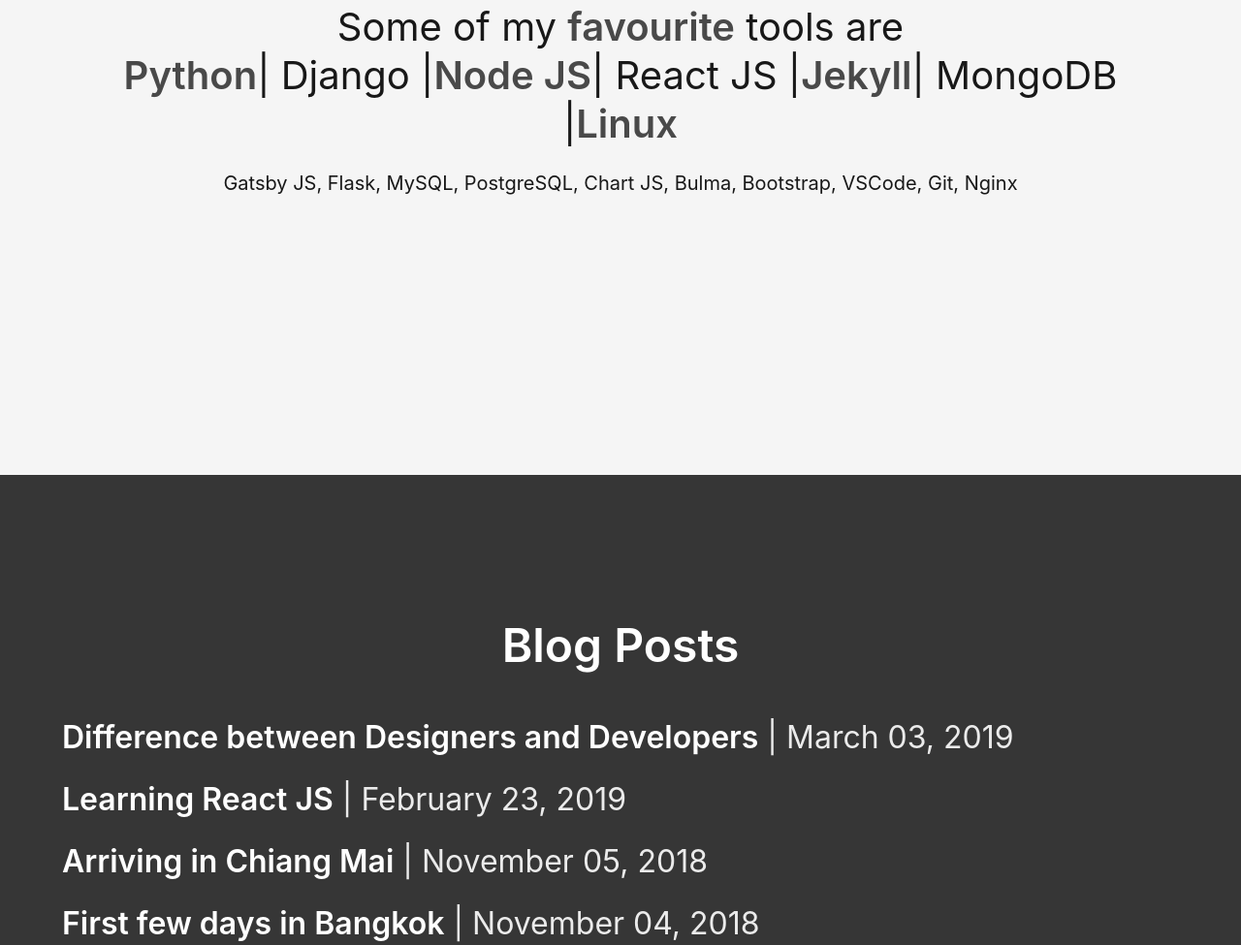
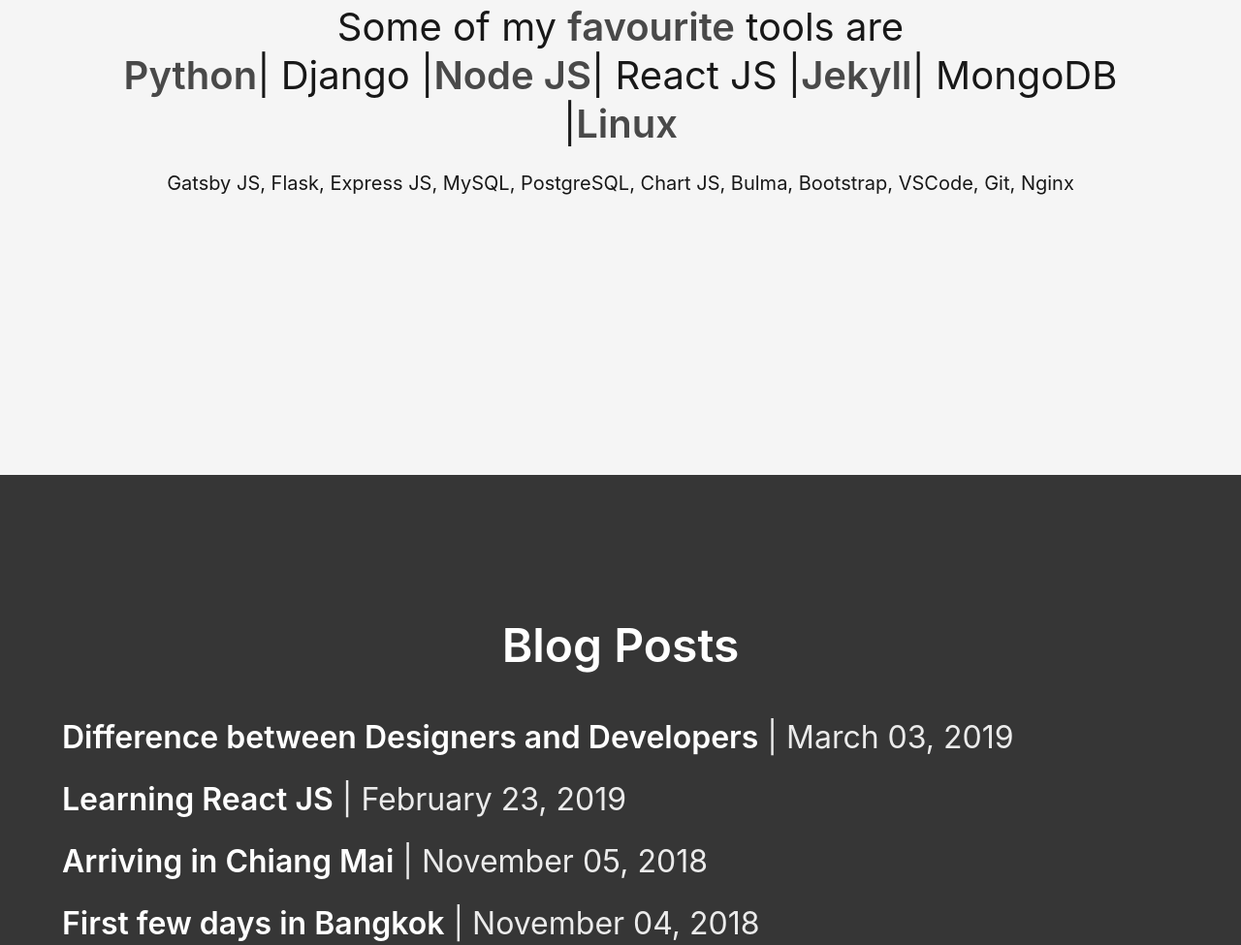
Before and after one commit to ronaldlangeveld/RonaldBlog, a Gatsby site: page / in a window 1280 px wide. Shown: the part 1110-2085 px from the top of the page at 97% size. Built offline with nearby package versions, Linux system fonts and the light colour scheme; Gatsby itself is replaced by a stand-in of ours; some packages are replaced by stand-ins of ours.

Commit message:
added expresss js

```diff
--- a/src/components/stack.js
+++ b/src/components/stack.js
@@ -23,6 +23,7 @@
                                <h2 className="subtitle has-text-centered">
                                Gatsby JS,
                                Flask,
+                               Express JS,
                                MySQL,
                                PostgreSQL,
                                Chart JS,
```
